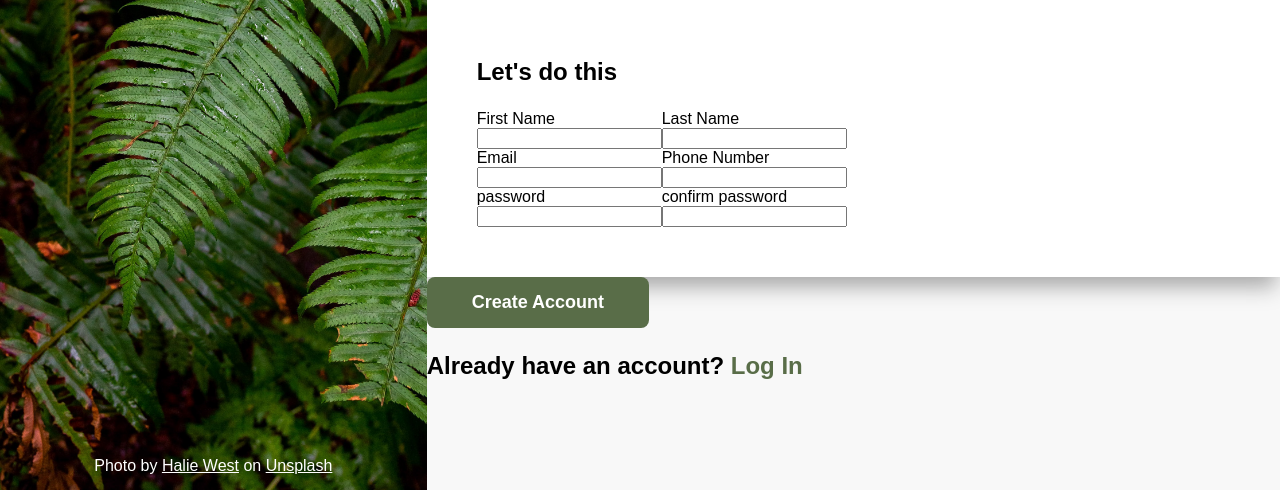
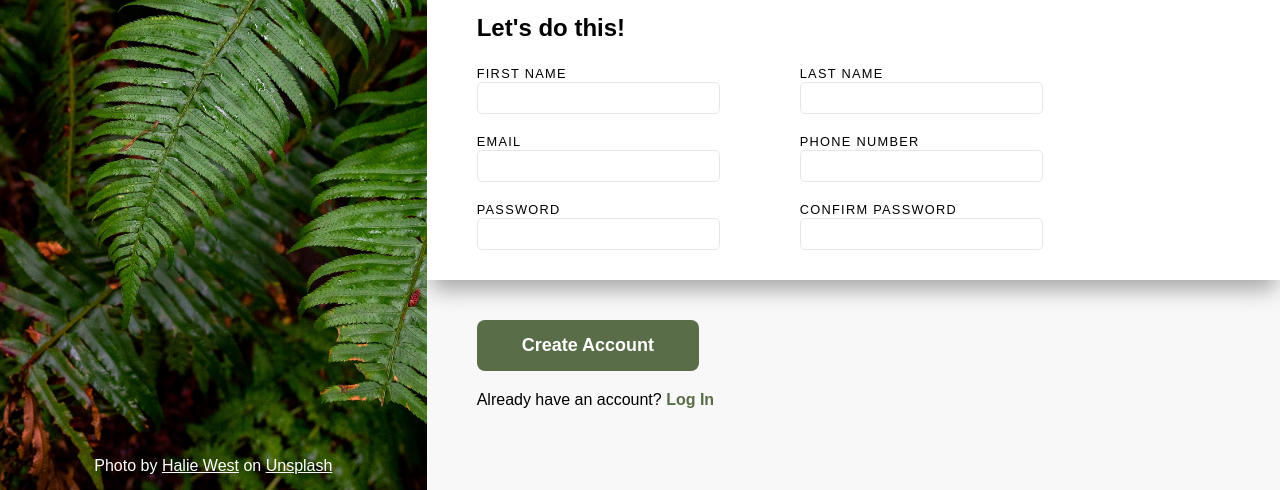
Before and after one commit to Piotrek18/sing-up-form, a plain HTML site: page index.html in a window 1280 px wide. Shown: the part 310-800 px from the top of the page. Drawn offline with Linux system fonts and the light colour scheme.

Commit message:
Style inputs and labels

```diff
--- a/index.html
+++ b/index.html
@@ -26,34 +26,34 @@
             <div>
             <form>
                 <div class="form-section">
-                    <p>Let's do this</p>
+                    <p>Let's do this!</p>
                     <div>
                         <div>
-                            <label id="first-name">First Name</label>
+                            <label id="first-name">FIRST NAME</label>
                             <input type="text" id="first-name">
                         </div>
                         <div>
-                            <label id="last-name">Last Name</label>
+                            <label id="last-name">LAST NAME</label>
                             <input type="text" id="last-name">
                         </div>
                     </div>
                     <div>
                         <div>
-                            <label id="email">Email</label>
+                            <label id="email">EMAIL</label>
                             <input type="email" id="email">
                         </div>
                         <div>
-                            <label id="tel">Phone Number</label>
+                            <label id="tel">PHONE NUMBER</label>
                             <input type="tel" id="tel">
                         </div>
                     </div>
                     <div>
                         <div>
-                            <label id="password">password</label>
+                            <label id="password">PASSWORD</label>
                             <input type="password" id="password">
                         </div>
                         <div>
-                            <label id="confirm-password">confirm password</label>
+                            <label id="confirm-password">CONFIRM PASSWORD</label>
                             <input type="password" id="confirm-password">
                         </div>
                     </div>
@@ -62,7 +62,9 @@
                 <button type="submit" id="create-account">Create Account</button>
             </form>
             </div>
-            <p class="log-in">Already have an account? <a href="#">Log In</a></p>
+            <div class="login">
+                <p>Already have an account? <a href="#">Log In</a></p>
+            </div>
         </div>
     </div>
 
--- a/styles.css
+++ b/styles.css
@@ -63,24 +63,43 @@ body {
     box-sizing: border-box;
 }
 
+input{
+    border: 1px solid #E5E7EB;
+    border-radius: 5px;
+    font-size: 17px;
+    padding: 5px 10px;
+    margin-right: 30px;
+    margin-bottom: 20px;
+}
+
 .form-side p {
     font-size: 24px;
     font-weight: 600;
+    margin-top: 20px;
+}
+
+.form-side > p{
+    margin-left: 50px;
+    margin-right: 100px;
 }
 
 .form-section {
     background-color: white;
     box-shadow: 0px 14px 20px -4px rgba(169, 169, 169, 1);
-    padding: 50px;
+    padding: 10px 50px;
 }
 
 .form-section > div {
     display: flex;
-
+    flex-wrap: wrap;
+    column-gap: 50px;
 }
 
 label{
     display: block;
+    margin-bottom: 1px;
+    font-size: 0.8em;
+    letter-spacing: 0.1em;
 }
 
 #create-account{
@@ -91,6 +110,8 @@ label{
     color:white;
     padding: 15px 45px;
     border: none;
+    margin-left: 50px;
+    margin-top: 40px;
 }
 
 .image-footer{
@@ -103,7 +124,17 @@ label{
 color: white;
 }
 
-.log-in a:link{
+.login{
+    margin-left: 50px;
+}
+
+.login p{
+    font-weight: 500;
+    font-size: 16px;
+}
+
+.login a:link{
     text-decoration: none;
+    font-weight: bolder;
     color: #596D48;
 }
```
